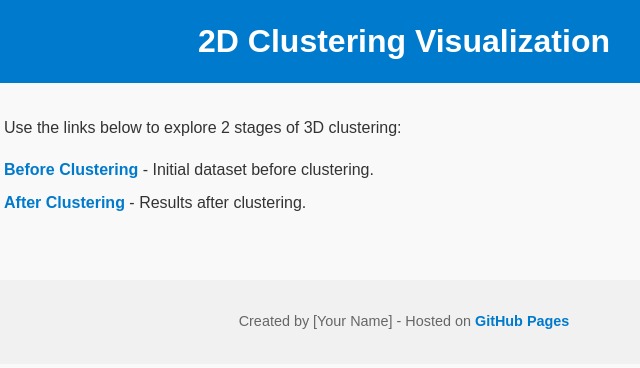
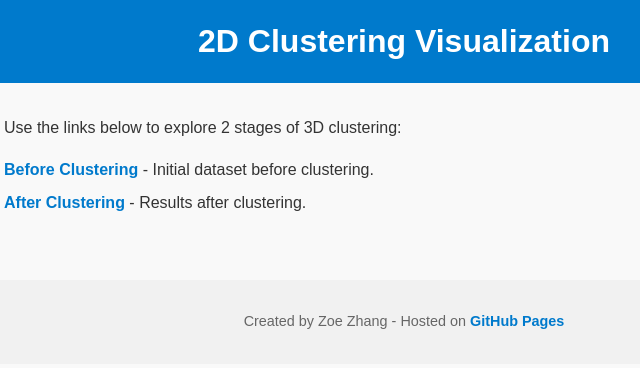
Before and after one commit to zoe2023zzx/3d_clustering, a plain HTML site: page index.html in a window 1280 px wide. Shown: the full height of the page, 236-876 px from the left. Drawn offline with Linux system fonts and the light colour scheme.

Commit message:
Update index.html

```diff
--- a/index.html
+++ b/index.html
@@ -64,7 +64,7 @@
         </ul>
     </main>
     <footer>
-        <p>Created by [Your Name] - Hosted on <a href="https://pages.github.com/" target="_blank">GitHub Pages</a></p>
+        <p>Created by Zoe Zhang - Hosted on <a href="https://pages.github.com/" target="_blank">GitHub Pages</a></p>
     </footer>
 </body>
 </html>
```
